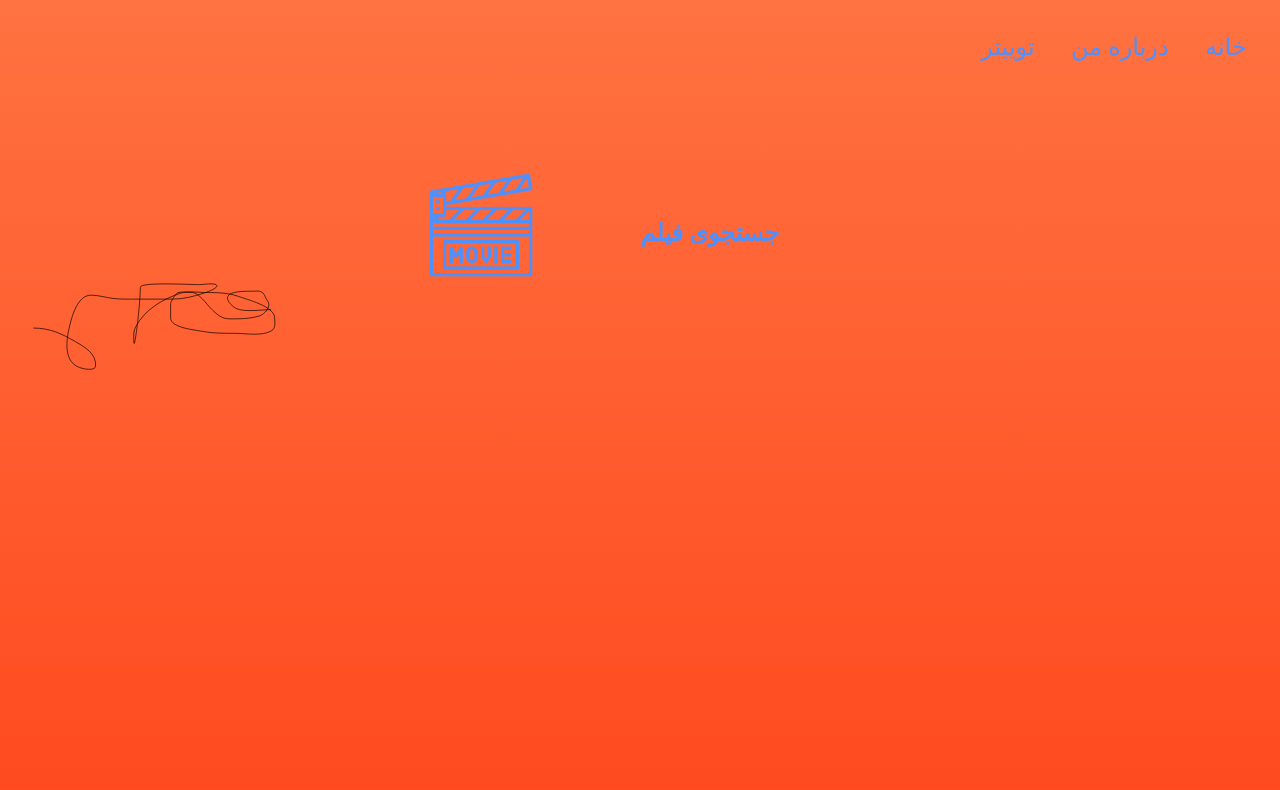
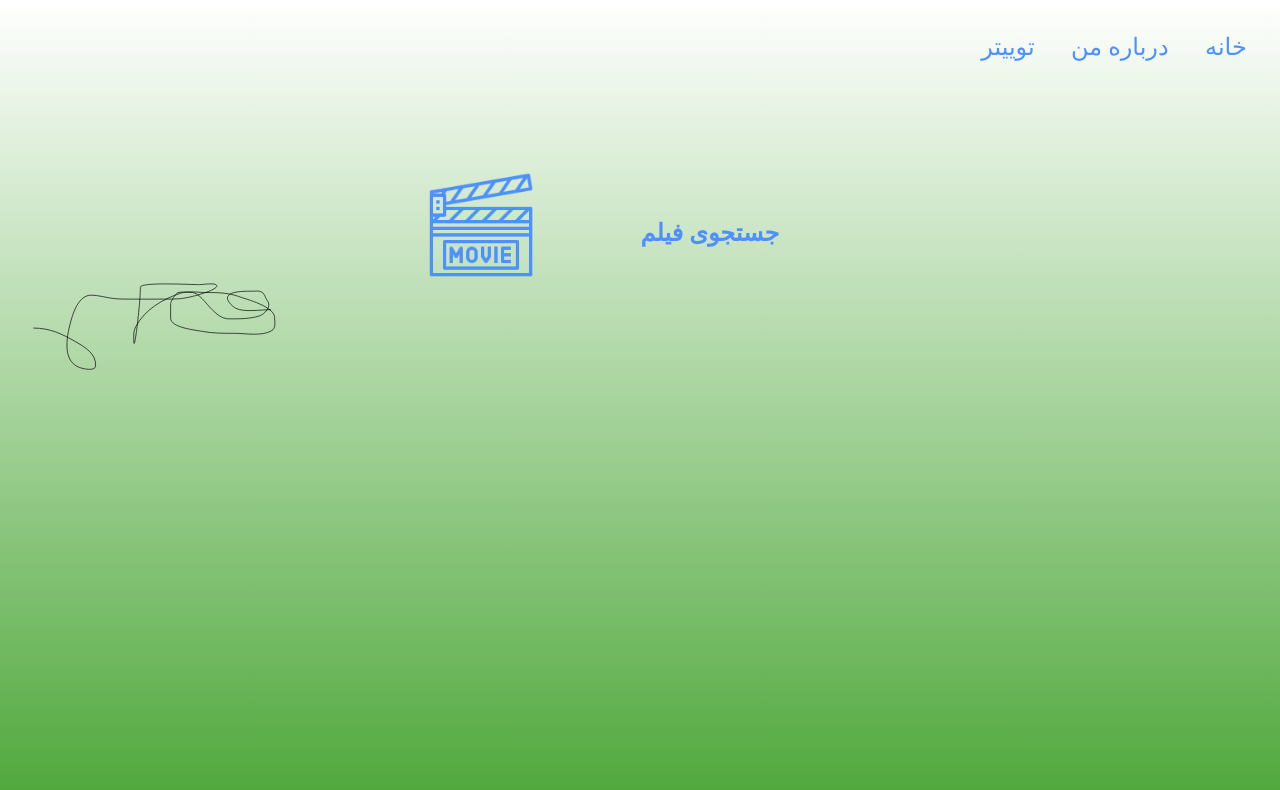
Before and after one commit to movie-search/movie-search.github.io, a plain HTML site: page index.html in a window 1280 px wide. Drawn offline with Linux system fonts and the light colour scheme.

Commit message:
Update styles.css

```diff
--- a/styles.css
+++ b/styles.css
@@ -3,7 +3,7 @@ html {
 }
 
 body {
-    background: linear-gradient(#ff7241, #ff4a1f);
+    background: linear-gradient(#ffffff, #4fa83b);
 }
 
 .link a{
```
